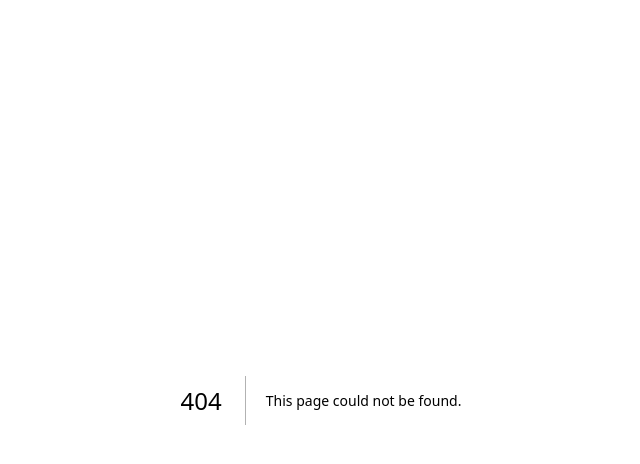
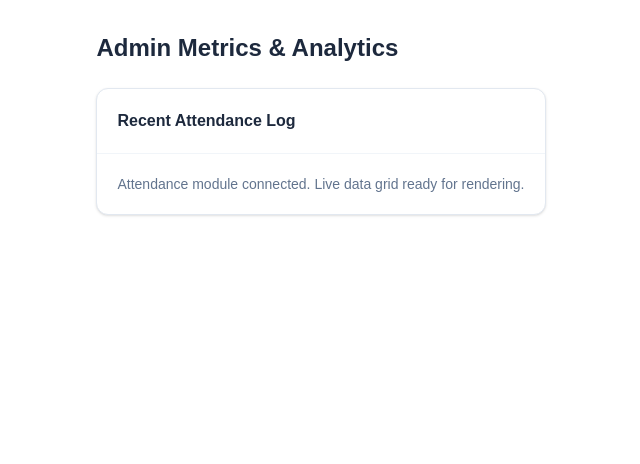
Before and after one commit to Omar4567AV/Final_WEB1_PROJECT, a Next.js app: page /admin/dashboard in a window 1280 px wide. Before the commit this address had no page. Shown: the top 464 px of the page, without its empty margins (319-959 px from the left). Built offline with nearby package versions, Linux system fonts and the light colour scheme.

Commit message:
add admin dashboard, attendance table, sidebar, and student API route; define types for Student, Teacher, and Course

```diff
--- /dev/null
+++ b/app/admin/dashboard/page.tsx
@@ -0,0 +1,10 @@
+import AttendanceTable from '@/components/AttendanceTable';
+
+export default function AdminDashboard() {
+  return (
+    <div className="p-8 max-w-5xl mx-auto space-y-6">
+      <h1 className="text-2xl font-bold text-slate-800">Admin Metrics & Analytics</h1>
+      <AttendanceTable />
+    </div>
+  );
+}
--- /dev/null
+++ b/app/api/students/route.ts
@@ -0,0 +1,5 @@
+import { NextResponse } from 'next/server';
+
+export async function GET() {
+  return NextResponse.json({ message: "API Router active for custom data delivery hooks." });
+}
--- /dev/null
+++ b/app/teacher/classes/page.tsx
@@ -0,0 +1,7 @@
+export default function TeacherClasses() {
+  return (
+    <div className="p-8 max-w-5xl mx-auto">
+      <h1 className="text-2xl font-bold text-slate-800">Assigned Courses & Class Schedules</h1>
+    </div>
+  );
+}
--- /dev/null
+++ b/components/AttendanceTable.tsx
@@ -0,0 +1,12 @@
+export default function AttendanceTable() {
+  return (
+    <div className="bg-white border border-slate-200 rounded-xl shadow-sm overflow-hidden">
+      <div className="p-5 border-b border-slate-100">
+        <h3 className="font-semibold text-slate-800">Recent Attendance Log</h3>
+      </div>
+      <div className="p-5 text-center text-sm text-slate-500">
+        Attendance module connected. Live data grid ready for rendering.
+      </div>
+    </div>
+  );
+}
--- /dev/null
+++ b/components/Sidebar.tsx
@@ -0,0 +1,26 @@
+import Link from 'next/link';
+
+export default function Sidebar() {
+  return (
+    <aside className="w-64 h-screen bg-slate-900 text-slate-100 flex flex-col fixed left-0 top-0 border-r border-slate-800">
+      <div className="p-6 border-b border-slate-800">
+        <h2 className="text-lg font-bold tracking-tight text-white">EduManage System</h2>
+      </div>
+      <nav className="flex-1 p-4 space-y-1">
+        <p className="px-3 text-xs font-semibold text-slate-500 uppercase tracking-wider mb-2">Admin Portal</p>
+        <Link href="/admin/dashboard" className="block px-3 py-2 rounded text-sm font-medium hover:bg-slate-800 transition-colors">
+          Dashboard
+        </Link>
+        <Link href="/admin/students" className="block px-3 py-2 rounded text-sm font-medium hover:bg-slate-800 transition-colors">
+          Students Directory
+        </Link>
+        <div className="pt-4">
+          <p className="px-3 text-xs font-semibold text-slate-500 uppercase tracking-wider mb-2">Teacher Portal</p>
+          <Link href="/teacher/classes" className="block px-3 py-2 rounded text-sm font-medium hover:bg-slate-800 transition-colors">
+            My Classes
+          </Link>
+        </div>
+      </nav>
+    </aside>
+  );
+}
--- /dev/null
+++ b/lib/db.ts
@@ -0,0 +1,5 @@
+// Core infrastructure layer for database client instantiation
+// Ideal location for initializing PrismaClient or an ORM connector securely.
+export const db = {
+  // Database instance reference placeholder
+};
--- /dev/null
+++ b/types/index.ts
@@ -0,0 +1,20 @@
+export interface Student {
+  id: string;
+  name: string;
+  email: string;
+  role: 'STUDENT';
+  createdAt: string;
+}
+
+export interface Teacher {
+  id: string;
+  name: string;
+  email: string;
+  role: 'TEACHER';
+}
+
+export interface Course {
+  id: string;
+  code: string;
+  title: string;
+}
```
